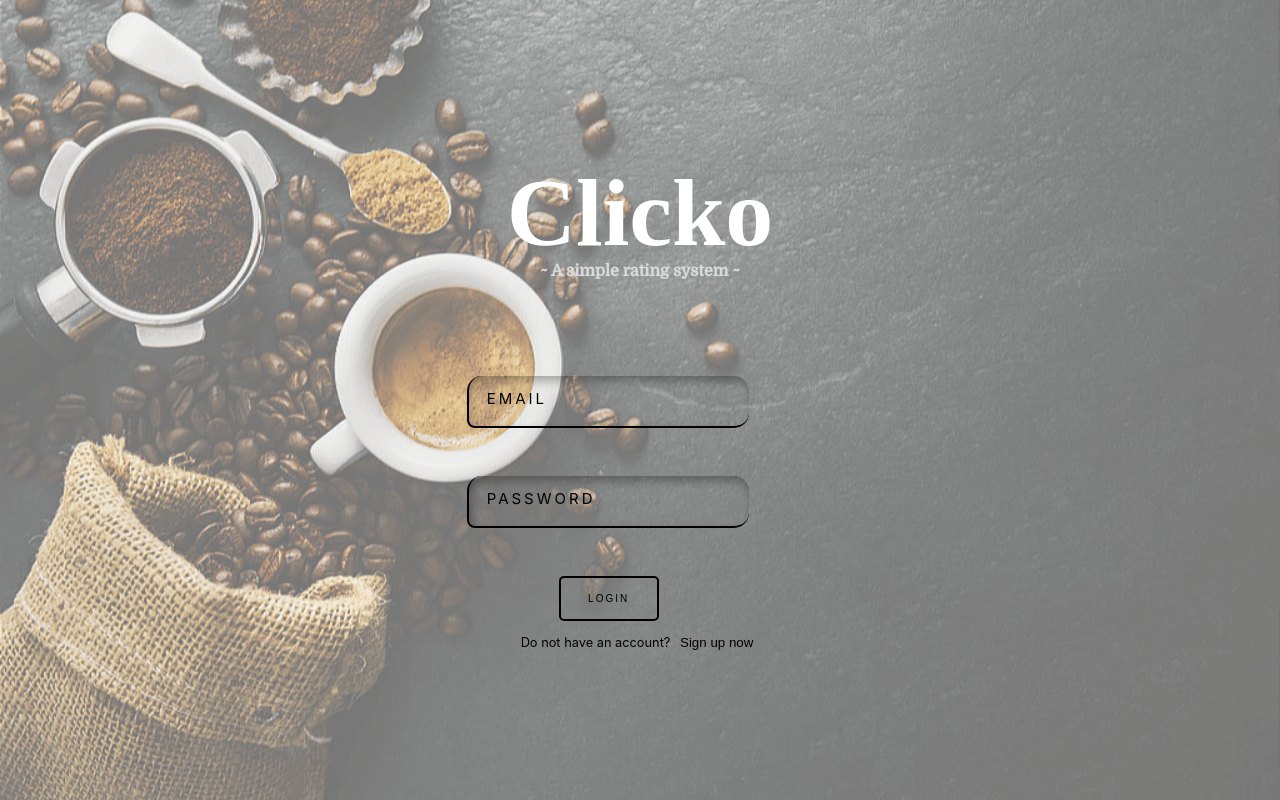
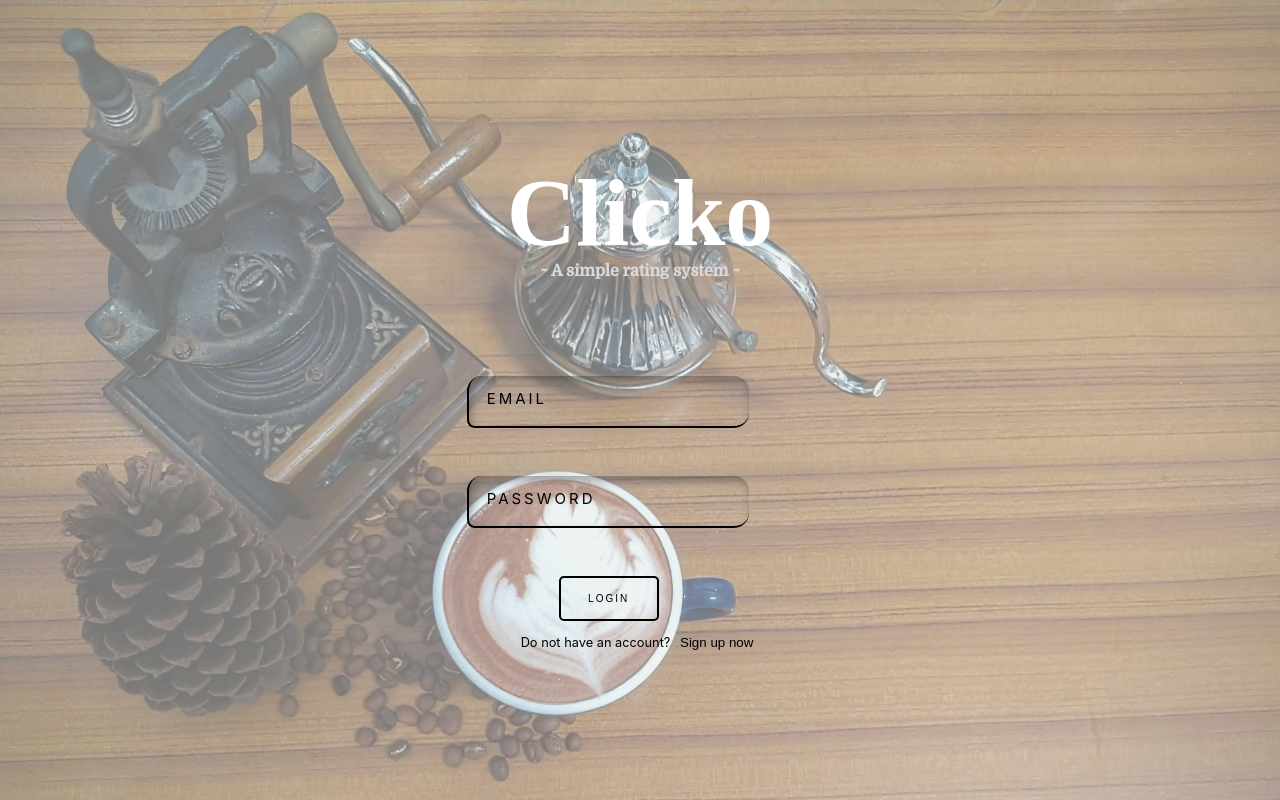
Before and after one commit to BangDonKiller/Clicko, a React (Create React App) app: page / in a window 1280 px wide. Built offline with nearby package versions, Linux system fonts and the light colour scheme; no server answers; a web font is replaced by a local one.

Commit message:
upload new landing background image

```diff
--- a/src/App.css
+++ b/src/App.css
@@ -1,7 +1,7 @@
 @import url('https://fonts.googleapis.com/css2?family=Aladin&display=swap');
 
 .App {
-  background-image: url("Gcover.png");
+  background-image: url("ClickoCover.jpg");
   background-repeat: no-repeat;
   background-size: cover;
   background-position: center;
```
Also changed, not shown: src/ClickoCover.jpg (added).
